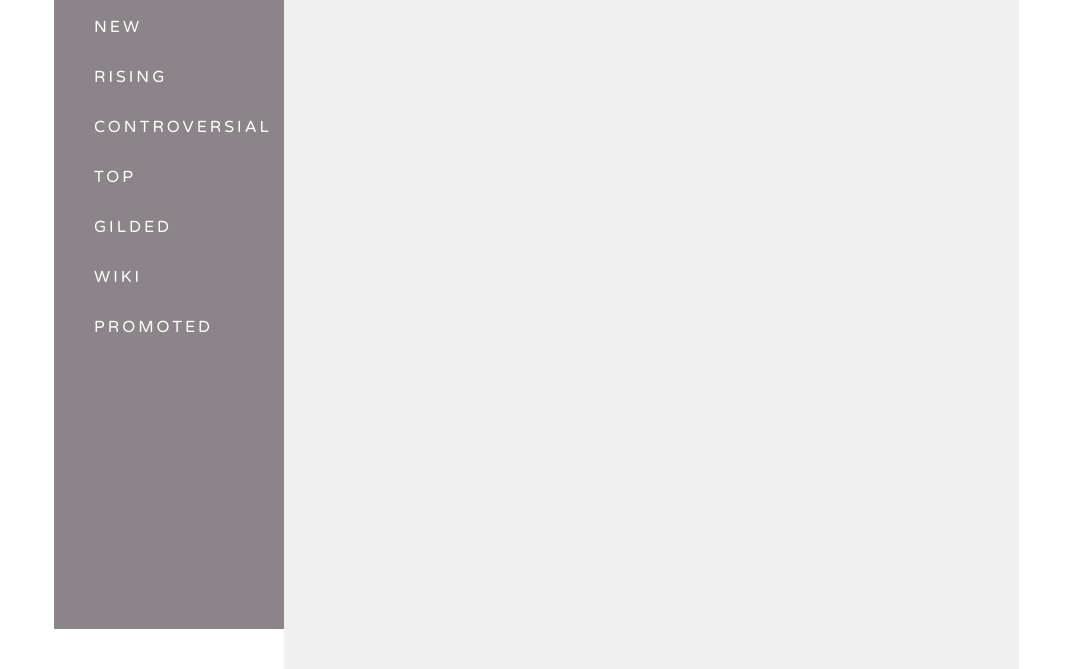
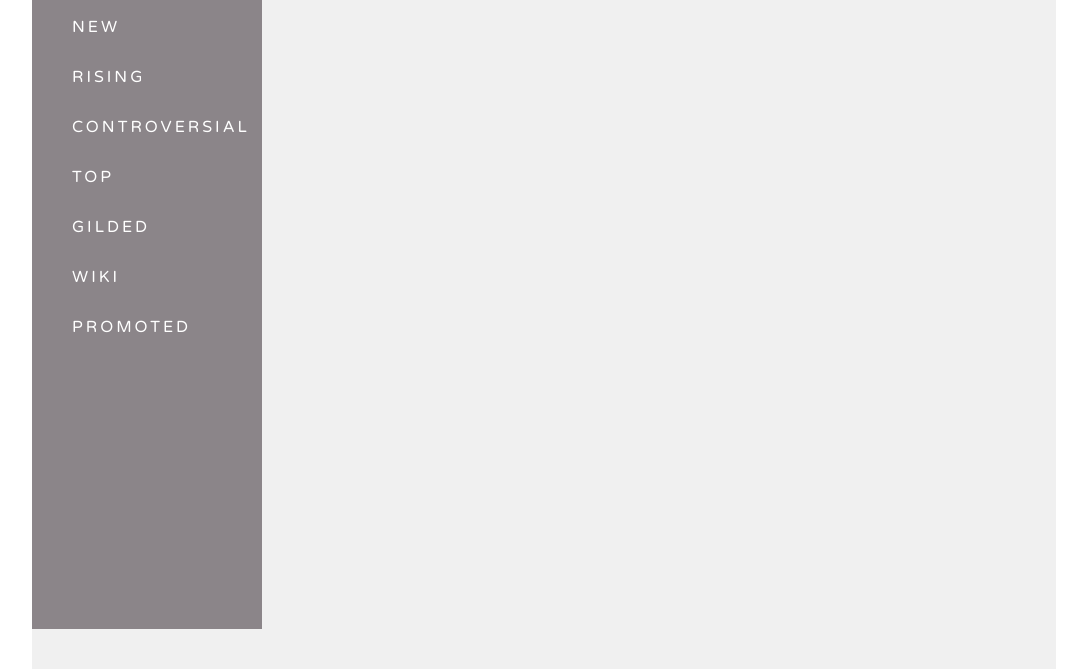
Before and after one commit to kumamotoalex/wddreddit, a plain HTML site: page search.html in a window 1280 px wide. Shown: the part 191-860 px from the top of the page, without its empty margins (96-1183 px from the left). Drawn offline with Linux system fonts and the light colour scheme.

Commit message:
i guess positions are good on sidebar and container...?

```diff
--- a/assets/css/search.css
+++ b/assets/css/search.css
@@ -5,7 +5,7 @@
 	background: #8b8589;
 	padding-left: 30px;
 	padding-top: 20px;
-	margin-left: 150px;
+	margin-left: 10%;
 	display: inline-block;
 }
 
@@ -64,8 +64,11 @@ body{
 
 #container {
 	background: #F0F0F0;
-	width: 675px;
 	height: 100%;
-	margin-left: 380px;
-	padding: 30px;
+	margin-left: 10%;
+	padding-top: 30px;
+	padding-bottom: 30px;
+	padding-left: 250px;
+	padding-right: 10px;
+	margin-right: 10%;
 }
```
